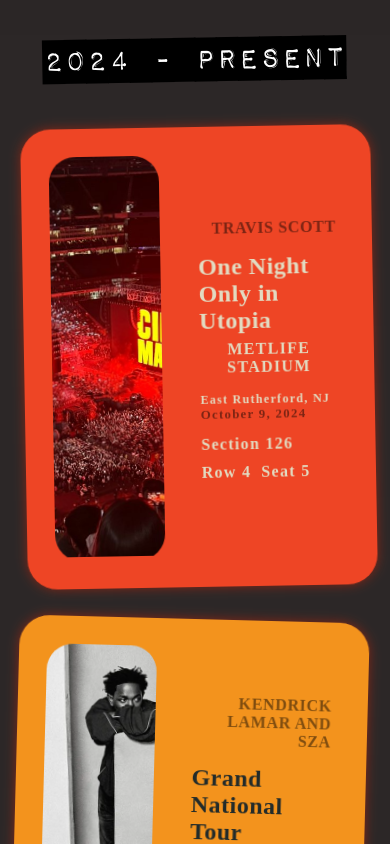
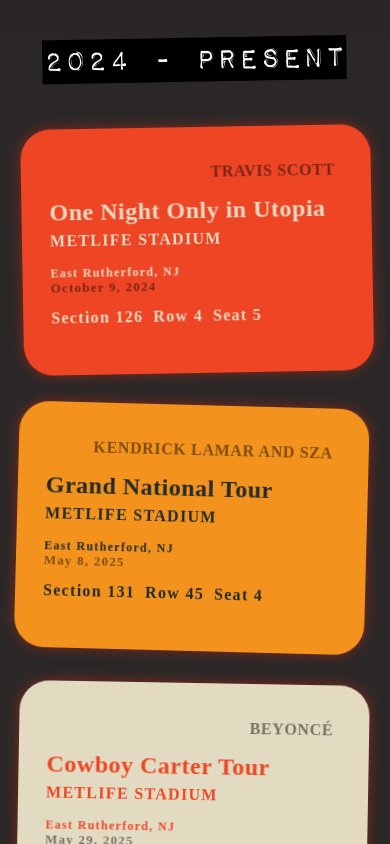
Before and after one commit to r-shahid/concert, a React (Create React App) app: page / in a window 390 px wide. Shown: the part 800-1644 px from the top of the page. Built offline with nearby package versions, Linux system fonts and the light colour scheme; a web font is replaced by a local one.

Commit message:
responsive styling for tickets

```diff
--- a/src/styles/concert.css
+++ b/src/styles/concert.css
@@ -1,14 +1,18 @@
 .Concert.one {
   background-color: var(--card-1);
+  color: var(--card-4);
 }
 .Concert.two {
   background-color: var(--card-2);
+  color: var(--card-3);
 }
 .Concert.three {
   background-color: var(--card-3);
+  color: var(--card-2);
 }
 .Concert.five {
   background-color: var(--card-5);
+  color: var(--card-4);
 }
 .concert-details {
   width: 80vw;
@@ -16,10 +20,6 @@
   text-align: left;
   padding-top: 10vh;
   padding-bottom: 200px;
-}
-
-.concert-details .info {
-  /* border: 2px solid black; */
 }
 
 .concert-details .info .artist {
@@ -117,8 +117,9 @@
     rotate: 2deg;
 }
 .concert-details .box .second_setlist {
-    rotate: -2deg;
+    rotate: -1deg;
     margin-top: 0.8rem;
+    margin-left: 10px;
 }
 
 .concert-details .poster {
--- a/src/styles/home.css
+++ b/src/styles/home.css
@@ -42,5 +42,5 @@
     rotate: -1deg;
     color: black;
     background-color: white;
-    width: fit-content;
+    width: max-content;
 }
--- a/src/styles/ticket.css
+++ b/src/styles/ticket.css
@@ -153,6 +153,34 @@
   gap: 10px;
 }
 
+@media screen and (max-width: 768px){
+  .Ticket {
+    max-width: 650px;
+  }
+
+  .ticket-image {
+    height: 100px;
+  }
+
+  .stack {
+    min-height: fit-content;
+  }
+}
+
+@media screen and (max-width: 430px){
+  .Ticket {
+    max-width: 350px;
+  }
+
+  .ticket-image {
+    display: none;
+  }
+
+  .stack {
+    grid-template-columns: 1fr;
+  }
+}
+
 /* unique ticket styling */
 .stack.beyonce img {
   height: 400px;
```
